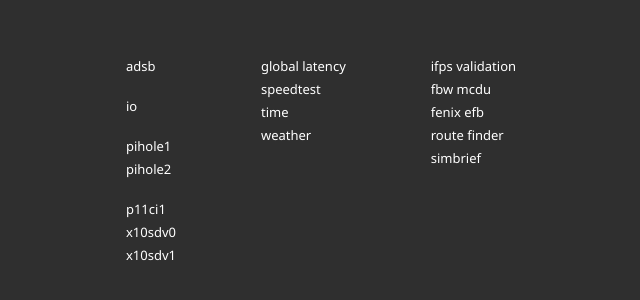
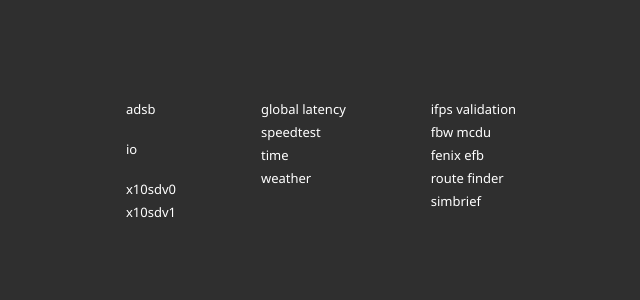
Before and after one commit to kimgnguyen/links, a plain HTML site: page index.html in a window 1280 px wide. Shown: the part 230-530 px from the top of the page, without its empty margins (314-954 px from the left). Drawn offline with Linux system fonts and the light colour scheme.

Commit message:
Update index.html

```diff
--- a/index.html
+++ b/index.html
@@ -17,11 +17,8 @@
     <div class="internal-links">
       <a class="mid" href="http://debadsb">adsb</a><br>
       <a class="mid" href="http://io">io</a><br>
-      <a class="mid" href="http://io">pihole1</a>
-      <a class="mid" href="http://io">pihole2</a><br>
-      <a class="mid" href="http://172.16.1.67">p11ci1</a>
-      <a class="mid" href="http://172.16.1.8">x10sdv0</a>
-      <a class="mid" href="http://172.16.1.25">x10sdv1</a>
+      <a class="mid" href="http://x10sdv0">x10sdv0</a>
+      <a class="mid" href="http://x10sdv1">x10sdv1</a>
     </div>
 
     <div class="external-links">
```
